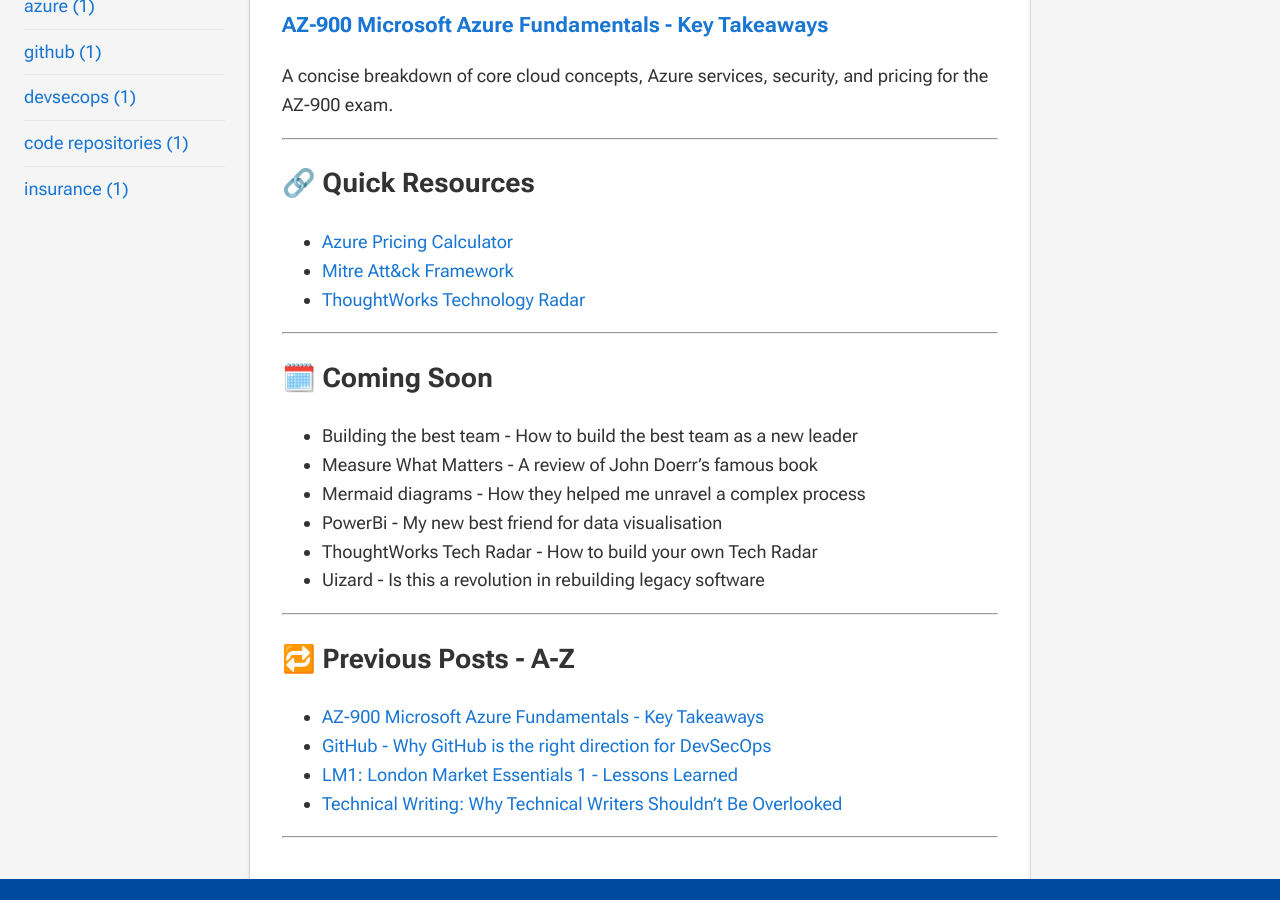
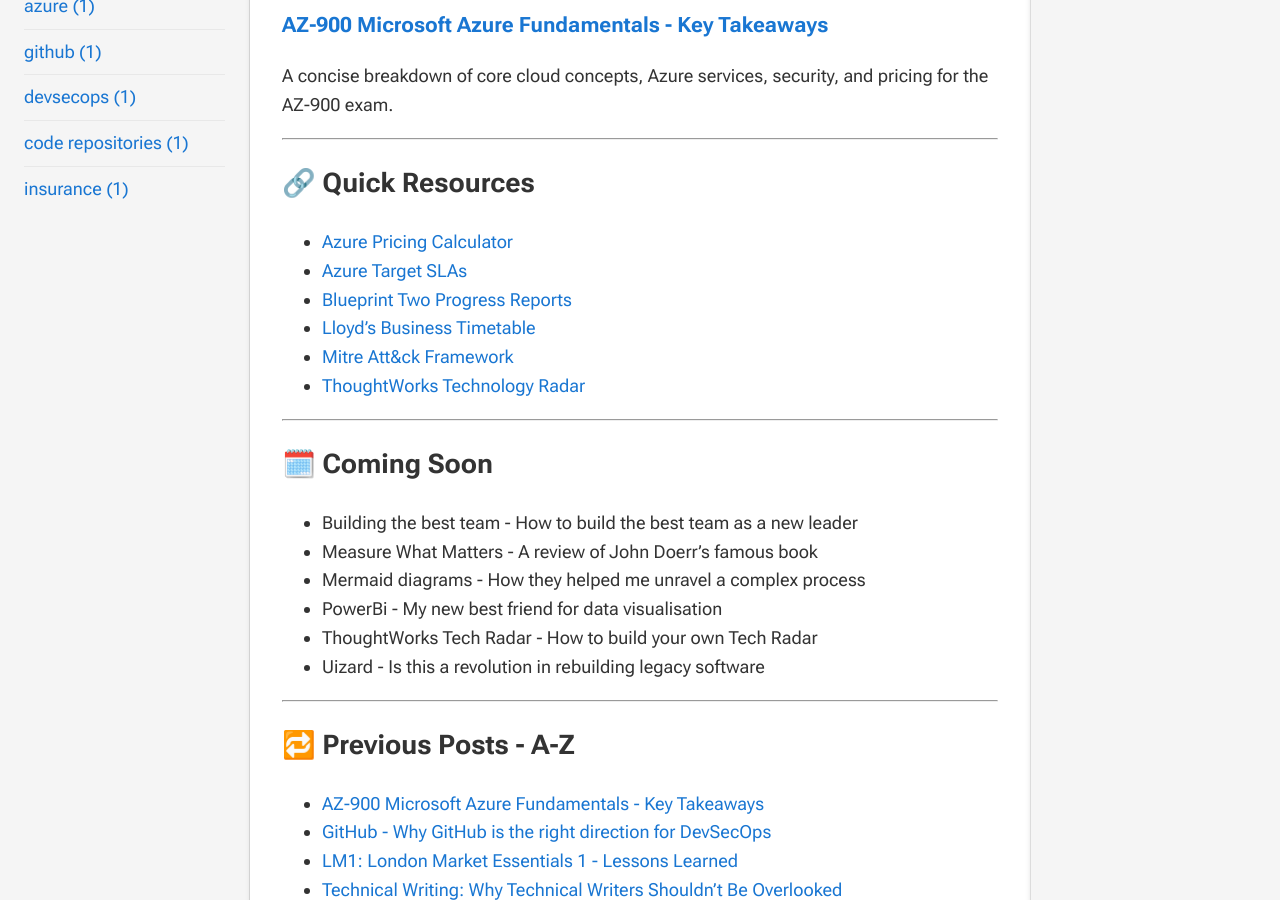
Before and after one commit to dazstaffs/blog, a Jekyll site: the page built from index.md, in a window 1280 px wide and 900 px high, scrolled down 737 px. Built offline with Jekyll 4.4.1, drawn with Linux system fonts in a browser that asks for light colours.

```diff
--- a/index.md
+++ b/index.md
@@ -30,6 +30,9 @@ A concise breakdown of core cloud concepts, Azure services, security, and pricin
 ## 🔗 Quick Resources
 
 - [Azure Pricing Calculator](https://azure.microsoft.com/en-us/pricing/calculator/)
+- [Azure Target SLAs](https://azurecharts.com/sla)
+- [Blueprint Two Progress Reports](https://www.velonetic.co.uk/blueprint-two/progress/blueprint-two-progress-reports)
+- [Lloyd's Business Timetable](https://www.lloyds.com/tools-and-systems/business-timetable)
 - [Mitre Att&ck Framework](https://attack.mitre.org/)
 - [ThoughtWorks Technology Radar](https://www.thoughtworks.com/en-gb/radar)
 
```
Also changed, not shown: _posts/2024-12-20-TechnicalWriting.md (+1 -1 lines), _posts/2025-07-26-GitHubFuture.md (+1 -1 lines).
